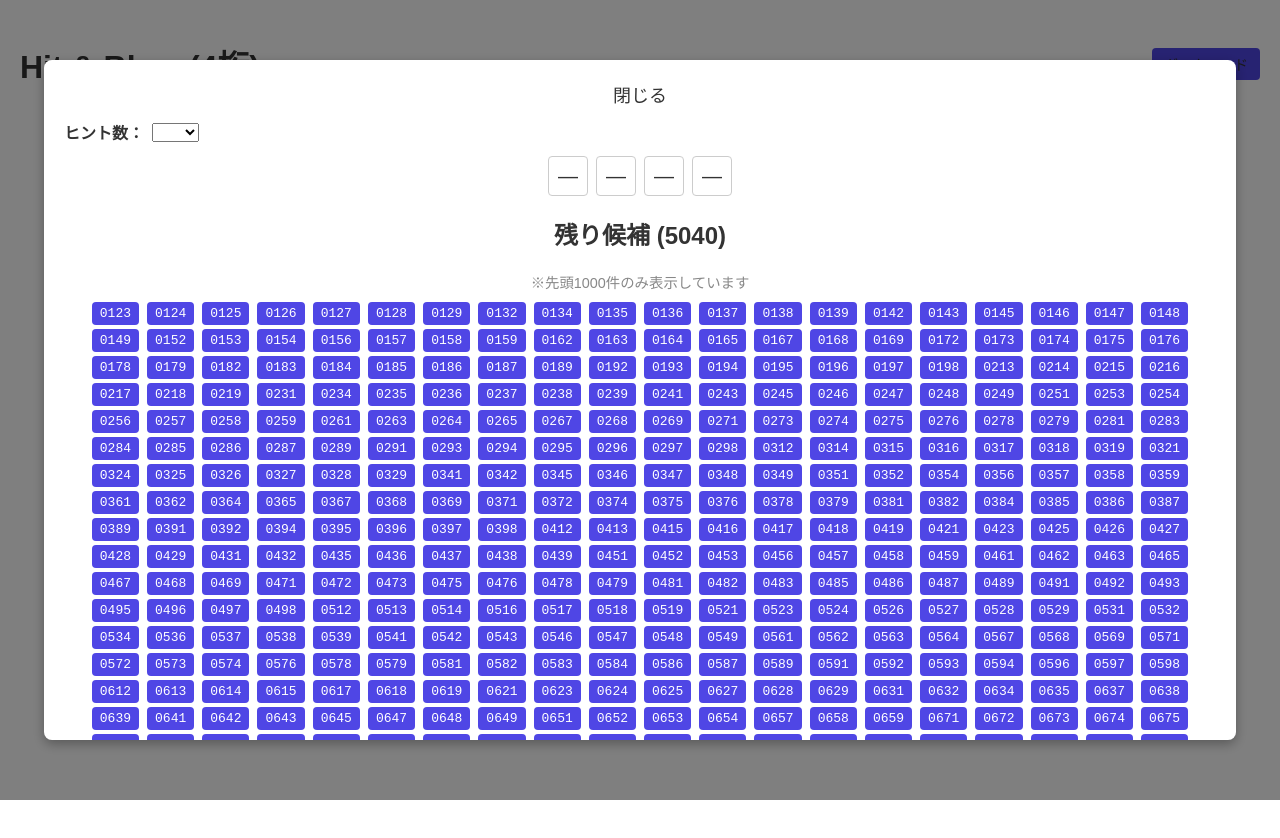
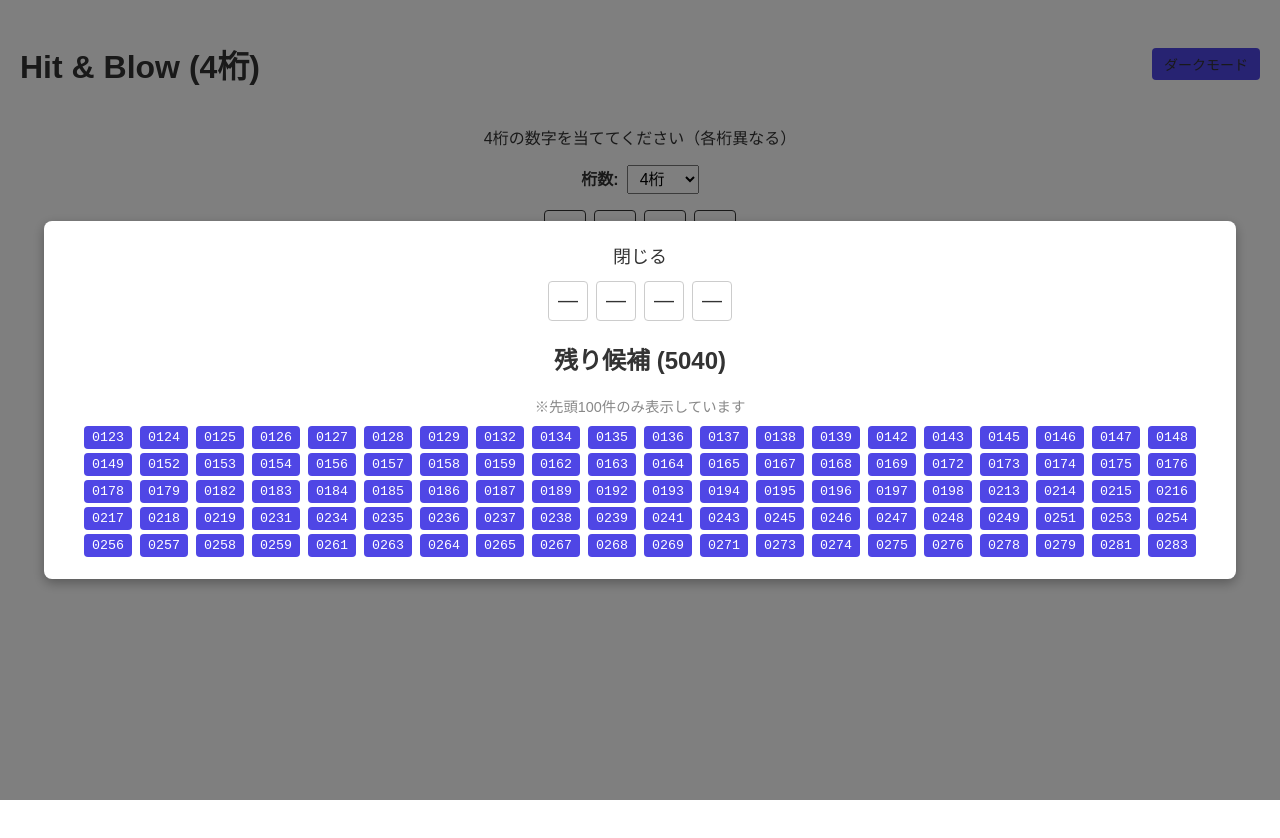
Before and after one commit to tako-chan0511/my-hitblow-game, a Vue app: page / in a window 1280 px wide. Both pictures are taken after a click on the button "サポート機能". Built offline with nearby package versions, Linux system fonts and the light colour scheme.

Commit message:
全部ボタン化

```diff
--- a/src/components/CandidateList.vue
+++ b/src/components/CandidateList.vue
@@ -2,18 +2,6 @@
   <div class="overlay" @click.self="emit('close')">
     <div class="panel" @click.stop>
       <button class="close-btn" @click="emit('close')">閉じる</button>
-
-      <!-- ヒントプルダウン -->
-      <div class="hint-control">
-        <label for="hintCount">ヒント数：</label>
-        <select id="hintCount" v-model.number="hintCount">
-          <option
-            v-for="n in hintOptions"
-            :key="n"
-            :value="n"
-          >{{ n }} 個</option>
-        </select>
-      </div>
 
       <!-- ロード後 -->
       <div v-if="!loading">
@@ -53,33 +41,22 @@
 
         <!-- 件数＆制限 -->
         <h2>残り候補 ({{ displayedCount }})</h2>
-        <p v-if="displayedCount > 1000" class="limit-notice">
-          ※先頭1000件のみ表示しています
+        <p v-if="displayedCount > 100" class="limit-notice">
+          ※先頭100件のみ表示しています
         </p>
 
         <!-- 候補リスト -->
         <div class="list">
-          <div v-if="displayedCount <= 10" class="button-mode">
-            <p class="guide">
-              残り候補が10件以下です。クリックするとメインのスロットに反映されます。
-            </p>
+          <!-- すべてボタン化 -->
+          <div class="button-mode">
             <button
-              v-for="num in displayed"
+              v-for="num in displayedLimited"
               :key="num"
               class="list-item-button"
               @click="selectCandidate(num)"
             >
               {{ num }}
             </button>
-          </div>
-          <div v-else class="text-mode">
-            <span
-              v-for="num in displayedLimited"
-              :key="num"
-              class="list-item"
-            >
-              {{ num }}
-            </span>
           </div>
         </div>
       </div>
@@ -99,7 +76,7 @@ import {
   computed,
   onMounted,
   onBeforeUnmount,
-  watch
+  defineEmits,
 } from 'vue'
 import { useGameStore } from '@/stores/game'
 
@@ -110,12 +87,6 @@ const emit = defineEmits<{
 
 // Pinia ストア
 const store = useGameStore()
-
-// ヒント数プルダウン：store.digitCount に応じて 1～digitCount
-const hintCount = ref(0)
-const hintOptions = computed(() =>
-  Array.from({ length: store.digitCount }, (_, i) => i + 1)
-)
 
 // 数字一覧
 const numbers = Array.from({ length: 10 }, (_, i) => i.toString())
@@ -149,7 +120,7 @@ async function generateCandidates() {
     )
   }, 3000)
 
-  await new Promise<void>(resolve => {
+  await new Promise<void>((resolve) => {
     setTimeout(() => {
       candidates.value = store.remainingCandidates
       resolve()
@@ -173,36 +144,24 @@ onBeforeUnmount(() => {
 
 // フィルタ済みリスト
 const displayed = computed(() =>
-  filterSlots.value.every(d => d === '')
+  filterSlots.value.every((d) => d === '')
     ? candidates.value
-    : candidates.value.filter(num =>
+    : candidates.value.filter((num) =>
         filterSlots.value.every((d, i) => d === '' || num[i] === d)
       )
 )
+
 const displayedCount = computed(() => displayed.value.length)
-const displayedLimited = computed(() => displayed.value.slice(0, 1000))
+// 最初の100件に変更
+const displayedLimited = computed(() => displayed.value.slice(0, 100))
 
-// スロットフィルタ更新
+// フィルタ更新
 function selectFilter(digit: string, idx: number) {
   filterSlots.value[idx] = digit
   pickerIdx.value = null
 }
 
-// ヒント数が変わるたびに、ランダムで secret の該当桁をスロットに書き込む
-watch([hintCount, () => store.secret], () => {
-  const n = hintCount.value
-  const len = filterSlots.value.length
-  const newSlots = Array(len).fill('')
-  const indices = Array.from({ length: len }, (_, i) => i)
-    .sort(() => 0.5 - Math.random())
-    .slice(0, n)
-  indices.forEach(i => {
-    newSlots[i] = store.secret[i]
-  })
-  filterSlots.value = newSlots
-})
-
-// 10件以下時の候補選択処理
+// 候補選択処理
 function selectCandidate(num: string) {
   store.setCurrentDigits(num.split(''))
   emit('close')
@@ -227,137 +186,16 @@ function selectCandidate(num: string) {
   background: none; border: none; font-size: 18px;
   cursor: pointer; color: var(--text-color); margin-bottom: 12px;
 }
-/* ヒントプルダウン */
-.hint-control {
-  display: flex; align-items: center; gap: 8px;
-  margin-bottom: 12px;
-}
-.hint-control label { font-weight: bold; }
-
 .filter-slots { display: flex; gap: 8px; margin-bottom: 12px; justify-content: center; }
-.hint-controls {
-  display: flex;
-  flex-direction: column;
-  align-items: flex-start;
-}
-.hint-controls select {
-  margin-top: 4px;
-  min-width: 120px;
-}
-.hint-note {
-  font-size: 0.8em;
-  color: #666;
-  margin-top: 4px;
-}
-
-.controls {
-  display: flex;
-  justify-content: space-between;
-  align-items: flex-start;
-  margin-bottom: 12px;
-}
-.filter-slots { display: flex; gap: 8px; }
-.hint-controls {
-  display: flex;
-  flex-direction: column;
-  align-items: flex-start;
-}
-.hint-controls select {
-  margin-top: 4px;
-  min-width: 120px;
-}
-.hint-note {
-  font-size: 0.8em;
-  color: #666;
-  margin-top: 4px;
-}
-
-.overlay {
-  position: fixed; top: 0; left: 0; right: 0; bottom: 0;
-  background: rgba(0,0,0,0.5);
-  display: flex; align-items: center; justify-content: center;
-  z-index: 1000;
-}
-.panel {
-  background-color: var(--bg-color);
-  color: var(--text-color);
-  padding: 20px; border-radius: 8px;
-  max-height: 80vh; overflow-y: auto; width: 90%;
-  box-shadow: 0 4px 12px rgba(0,0,0,0.3);
-}
-.close-btn {
-  background: none; border: none; font-size: 18px;
-  cursor: pointer; color: var(--text-color); margin-bottom: 12px;
-}
-
-/* フィルタスロット */
-.filter-slots { display: flex; gap: 8px; margin-bottom: 12px; justify-content: center; }
-.slot-wrapper { position: relative; }
-.filter-slot {
-  width: 40px; height: 40px; font-size: 20px;
-  border: 1px solid #ccc; border-radius: 4px;
-  background: var(--bg-color); color: var(--text-color);
-  cursor: pointer;
-}
-.filter-picker-panel {
-  position: absolute; top: calc(100% + 4px); left: 50%; transform: translateX(-50%);
-  background: var(--bg-color); padding: 8px; border-radius: 6px;
-  box-shadow: 0 2px 8px rgba(0,0,0,0.3);
-  display: grid; grid-template-columns: repeat(6, auto); gap: 6px; justify-content: center;
-  z-index: 1001;
-}
-.filter-picker-btn, .filter-picker-clear {
-  width: 40px; height: 40px; font-size: 20px;
-  border: 1px solid #ccc; border-radius: 4px;
-  display: flex; align-items: center; justify-content: center;
-  cursor: pointer;
-}
-.filter-picker-btn {
-  background: var(--primary-color); color: var(--bg-color);
-}
-.filter-picker-btn:disabled {
-  background-color: #ddd; color: #888; cursor: not-allowed;
-}
-.filter-picker-clear {
-  background: red; color: white; padding: 0 8px; white-space: nowrap;
-}
-.filter-picker-clear:disabled {
-  background-color: #ddd; color: #888; cursor: not-allowed;
-}
-
-/* 件数＆制限 */
+.filter-slot { width: 40px; height: 40px; font-size: 20px; text-align: center; border: 1px solid #ccc; border-radius: 4px; background: var(--bg-color); color: var(--text-color); cursor: pointer; }
+.filter-picker-panel { position: absolute; top: calc(100% + 4px); left: 50%; transform: translateX(-50%); background: var(--bg-color); padding: 8px; border-radius: 6px; box-shadow: 0 2px 8px rgba(0,0,0,0.3); display: grid; grid-template-columns: repeat(6, auto); gap: 6px; justify-content: center; z-index: 1001; }
+.filter-picker-btn { width: 40px; height: 40px; font-size: 20px; border: 1px solid #ccc; border-radius: 4px; background: var(--primary-color); color: var(--bg-color); cursor: pointer; }
+.filter-picker-btn:disabled { background-color: #ddd; color: #888; cursor: not-allowed; }
+.filter-picker-clear { min-width: 40px; height: 40px; padding: 0 8px; font-size: 18px; border: 1px solid #ccc; border-radius: 4px; background: red; color: white; cursor: pointer; display: flex; align-items: center; justify-content: center; white-space: nowrap; }
+.filter-picker-clear:disabled { background-color: #ddd; color: #888; cursor: not-allowed; }
 .limit-notice { font-size: 0.9em; color: #888; text-align: center; margin: 4px 0; }
-
-/* 候補リスト：中央揃え */
-.list {
-  display: flex; flex-wrap: wrap; gap: 4px; margin-top: 8px;
-  justify-content: center;
-}
-/* 通常テキスト */
-.list-item {
-  display: inline-block; margin: 2px 4px; padding: 4px 8px;
-  background-color: var(--primary-color); color: var(--bg-color);
-  border-radius: 4px; font-family: monospace;
-}
-/* 10件以下ボタン化 */
-.list-item-button {
-  display: inline-block; margin: 2px 4px; padding: 4px 8px;
-   background-color: var(--primary-color); color: var(--bg-color);
-  border: none; border-radius: 4px; font-family: monospace;
-  cursor: pointer;
-}
-.list-item-button:hover {
-  opacity: 0.8;
-}
-
-/* ガイダンス文言 */
-.guide {
-  width: 100%; text-align: center;
-  margin: 8px 0; color: #666; font-size: 0.9em;
-}
-
-/* ローディング */
-.loading p {
-  margin: 8px 0; font-size: 16px; color: var(--text-color);
-}
+.list { display: flex; flex-wrap: wrap; gap: 4px; margin-top: 8px; justify-content: center; }
+.list-item-button { display: inline-block; margin: 2px 4px; padding: 4px 8px; background-color: var(--primary-color); color: var(--bg-color); border: none; border-radius: 4px; font-family: monospace; cursor: pointer; }
+.list-item-button:hover { opacity: 0.8; }
+.loading p { margin: 8px 0; font-size: 16px; color: var(--text-color); }
 </style>
```
